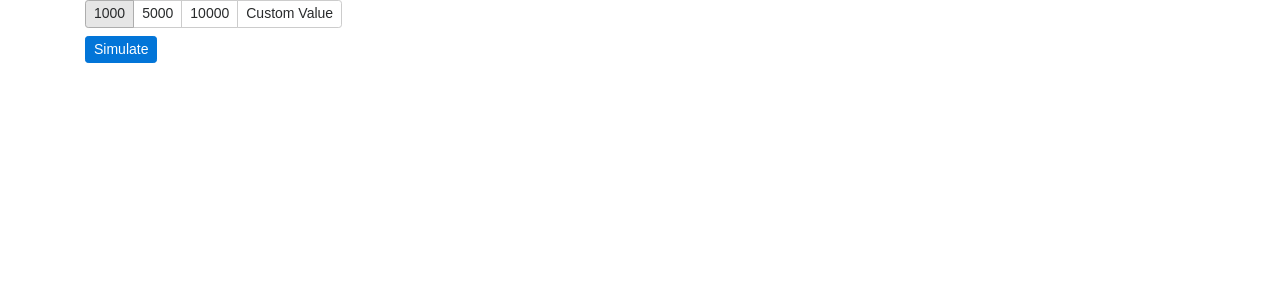
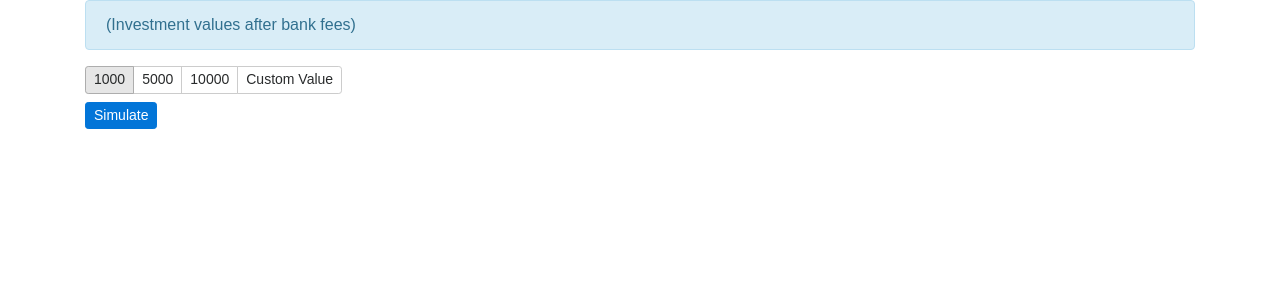
Before and after one commit to Israel-Josmar/crypto-arb, a React (Create React App) app: page / in a window 1280 px wide. Shown: the top 300 px of the page. Built offline with nearby package versions, Linux system fonts and the light colour scheme.

Commit message:
add warning about investment value

```diff
--- a/src/view/dashboard.js
+++ b/src/view/dashboard.js
@@ -36,6 +36,9 @@ class InvestmentForm extends React.Component {
   render() {
     return (
       <form onSubmit={this.handleSubmit}>
+        <div class="alert alert-info" role="alert">
+          (Investment values after bank fees)
+        </div>
         <div className="form-row">
           <div className="col-auto">
             <div className="btn-group btn-group-toggle" data-toggle="buttons">
@@ -51,6 +54,7 @@ class InvestmentForm extends React.Component {
               <label id="customLabel" className="btn btn-secondary btn-sm border" onClick={this.handleClick}>
                 <input type="radio" name="options" />Custom Value
               </label>
+
             </div>
             {this.state.hidden ? (
               ''
```
